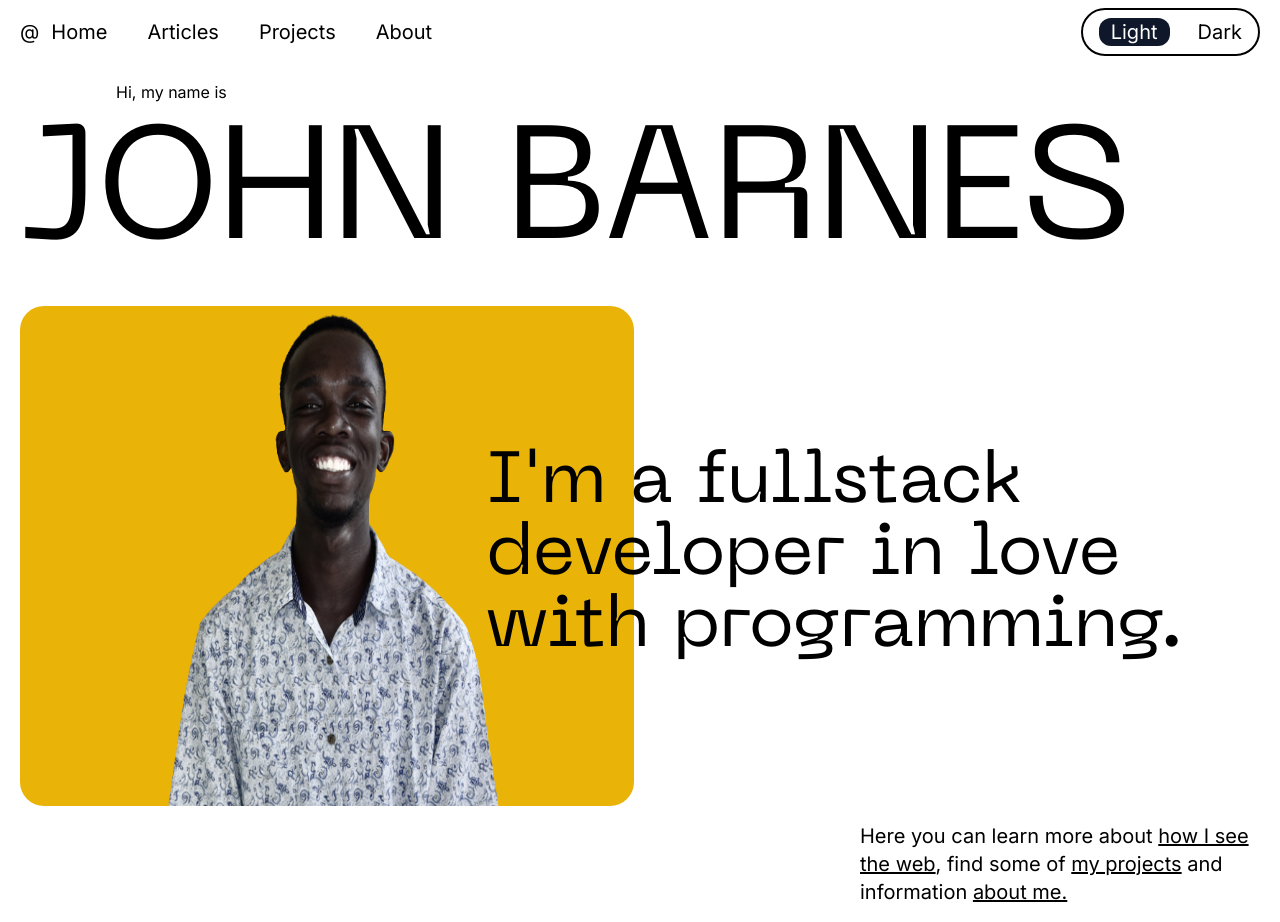
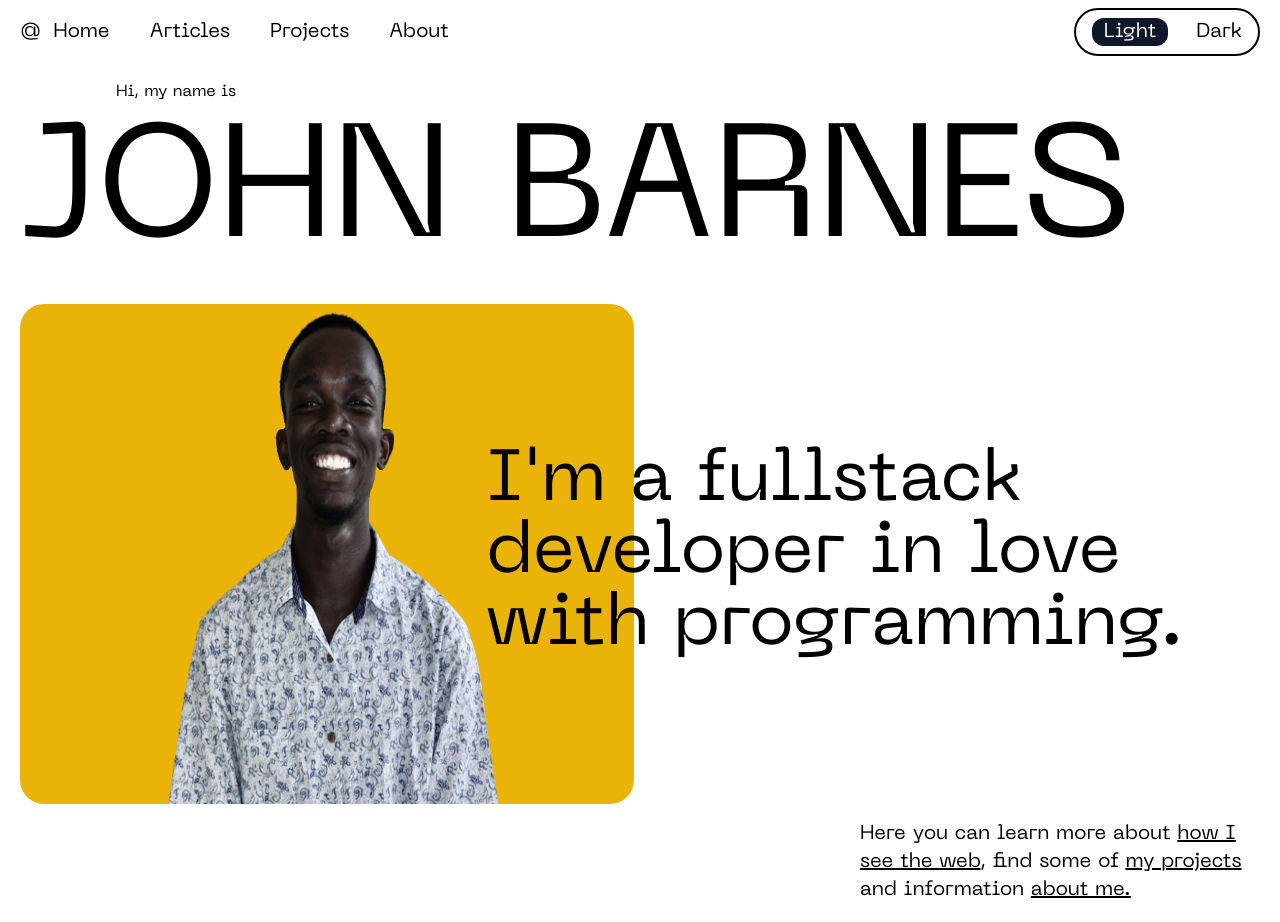
Before and after one commit to jaybarnes33/myportfolio, a Next.js app: page / in a window 1280 px wide. Built offline with nearby package versions, Linux system fonts and the light colour scheme.

Commit message:
fix: font-changes

```diff
--- a/src/pages/components/Header.tsx
+++ b/src/pages/components/Header.tsx
@@ -5,7 +5,7 @@ import Toggler from "./Toggler";
 const Header = () => {
   const links = ["home", "articles", "projects", "about"];
   return (
-    <div className="border-b-2 border-white md:border-none px-5 font-text items-center text-xl py-2 flex gap-3 justify-between">
+    <div className="border-b-2 border-white md:border-none px-5  items-center text-xl py-2 flex gap-3 justify-between">
       <div className="md:hidden">Menu</div>@
       <div className=" hidden md:flex  items-center flex-1">
         <ul className="flex flex-1 gap-10">
--- a/src/pages/index.tsx
+++ b/src/pages/index.tsx
@@ -11,7 +11,7 @@ export default function Home() {
       </Head>
       <main className="px-5 min-h-screen">
         <div className="py-3 md:py-4">
-          <span className="dark:text-yellow-700 md:ml-[6rem] font-text">
+          <span className="dark:text-yellow-700 md:ml-[6rem]">
             Hi, my name is
           </span>
           <h1 className="py-3 text-6xl  md:text-[10rem] uppercase">
@@ -34,7 +34,7 @@ export default function Home() {
           </div>
         </div>
         <div className="text-xl py-2 md:py-4  flex justify-end">
-          <p className="md:w-[400px]  text-xl font-text">
+          <p className="md:w-[400px]  text-xl">
             Here you can learn more about{" "}
             <Link href="/articles" className="underline">
               how I see the web
```
